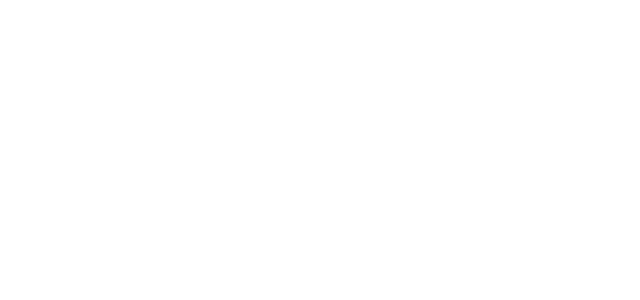
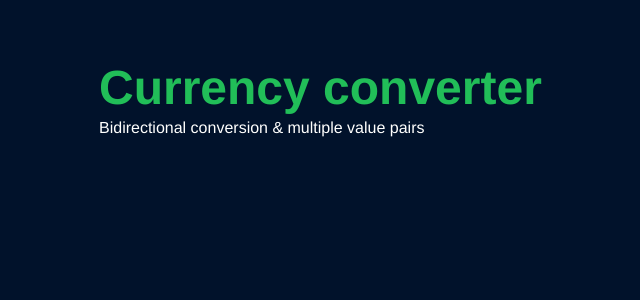
Before and after one commit to supalarry/CurrencyConverter, a Vue app: page / in a window 1280 px wide. Shown: the top 300 px of the page, without its empty margins (157-797 px from the left). Built offline with nearby package versions, Linux system fonts and the light colour scheme.

Commit message:
Responsive calculator description

```diff
--- a/src/App.vue
+++ b/src/App.vue
@@ -16,4 +16,9 @@
   -webkit-font-smoothing: antialiased;
   -moz-osx-font-smoothing: grayscale;
 }
+
+html, body, #app {
+  width: 100%;
+  height: 100%;
+}
 </style>
--- a/src/assets/tailwind.css
+++ b/src/assets/tailwind.css
@@ -2,4 +2,28 @@
 
 @tailwind components;
 
+@responsive {
+  .heading {
+    @apply text-green-ady;
+    @apply text-2xl;
+    @apply font-bold;
+  }
+
+  @screen sm {
+    .heading {
+      @apply text-4xl;
+    }
+  }
+
+  @screen md {
+    .heading {
+      @apply text-5xl;
+    }
+  }
+
+  .description {
+    @apply text-white-ady;
+  }
+}
+
 @tailwind utilities;
--- a/src/views/Home.vue
+++ b/src/views/Home.vue
@@ -1,5 +1,11 @@
 <template>
-  <div class="home">
+  <div class="h-full w-full bg-blue-ady">
+    <div class="px-8 max-w-3xl mx-auto sm:px-0 sm:w-9/12">
+      <div class="text-center sm:text-left py-16">
+        <h1 class="heading">Currency converter</h1>
+        <p class="description sm:mt-1">Bidirectional conversion & multiple value pairs</p>
+      </div>
+    </div>
   </div>
 </template>
 
--- a/tailwind.config.js
+++ b/tailwind.config.js
@@ -2,7 +2,13 @@
   purge: { content: ['./public/**/*.html', './src/**/*.vue'] },
   darkMode: false, // or 'media' or 'class'
   theme: {
-    extend: {},
+    extend: {
+      colors: {
+        'blue-ady': '#01122B',
+        'green-ady': '#21BE58',
+        'white-ady': '#FFFFFE',
+      },
+    },
   },
   variants: {
     extend: {},
```
